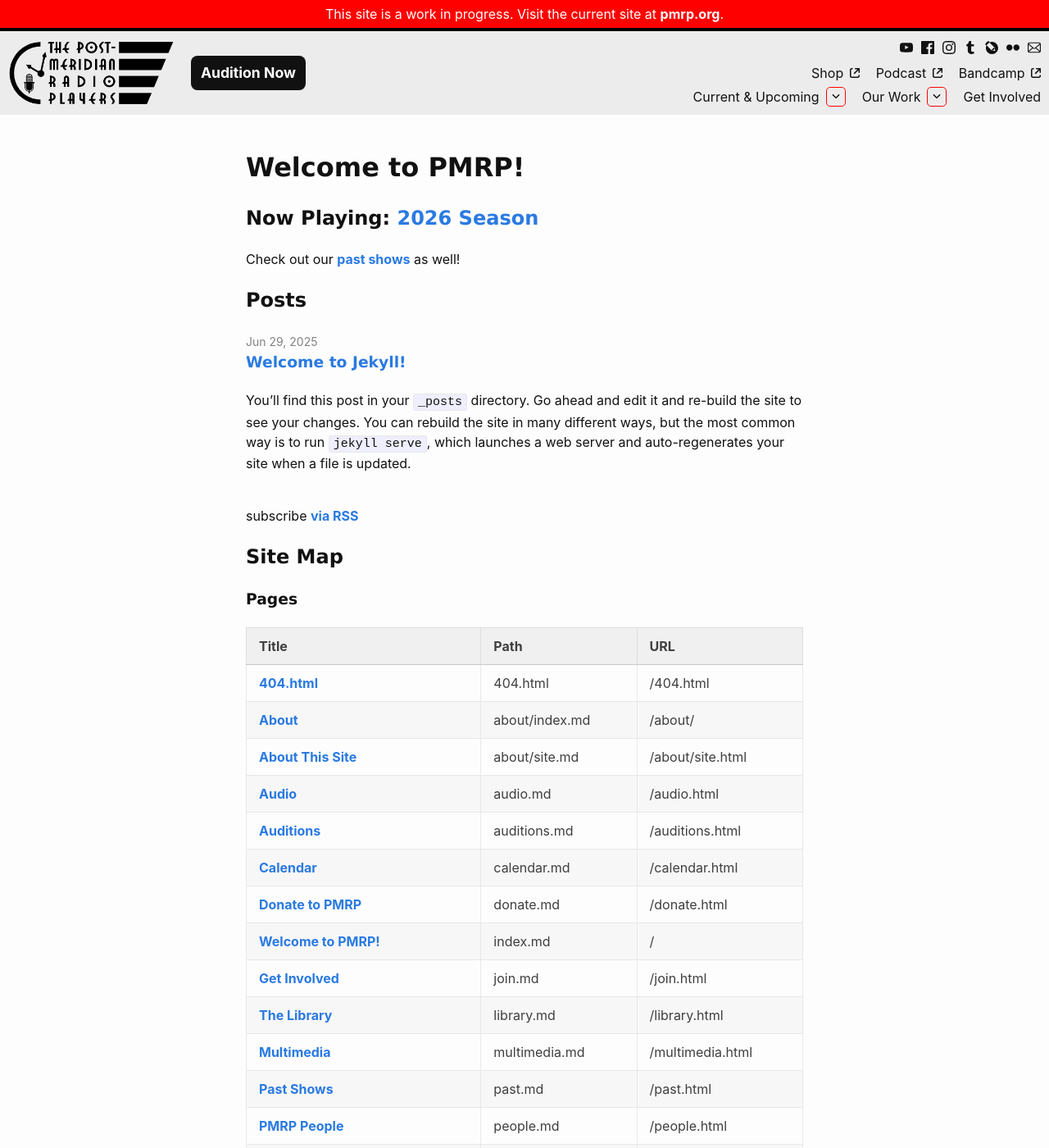
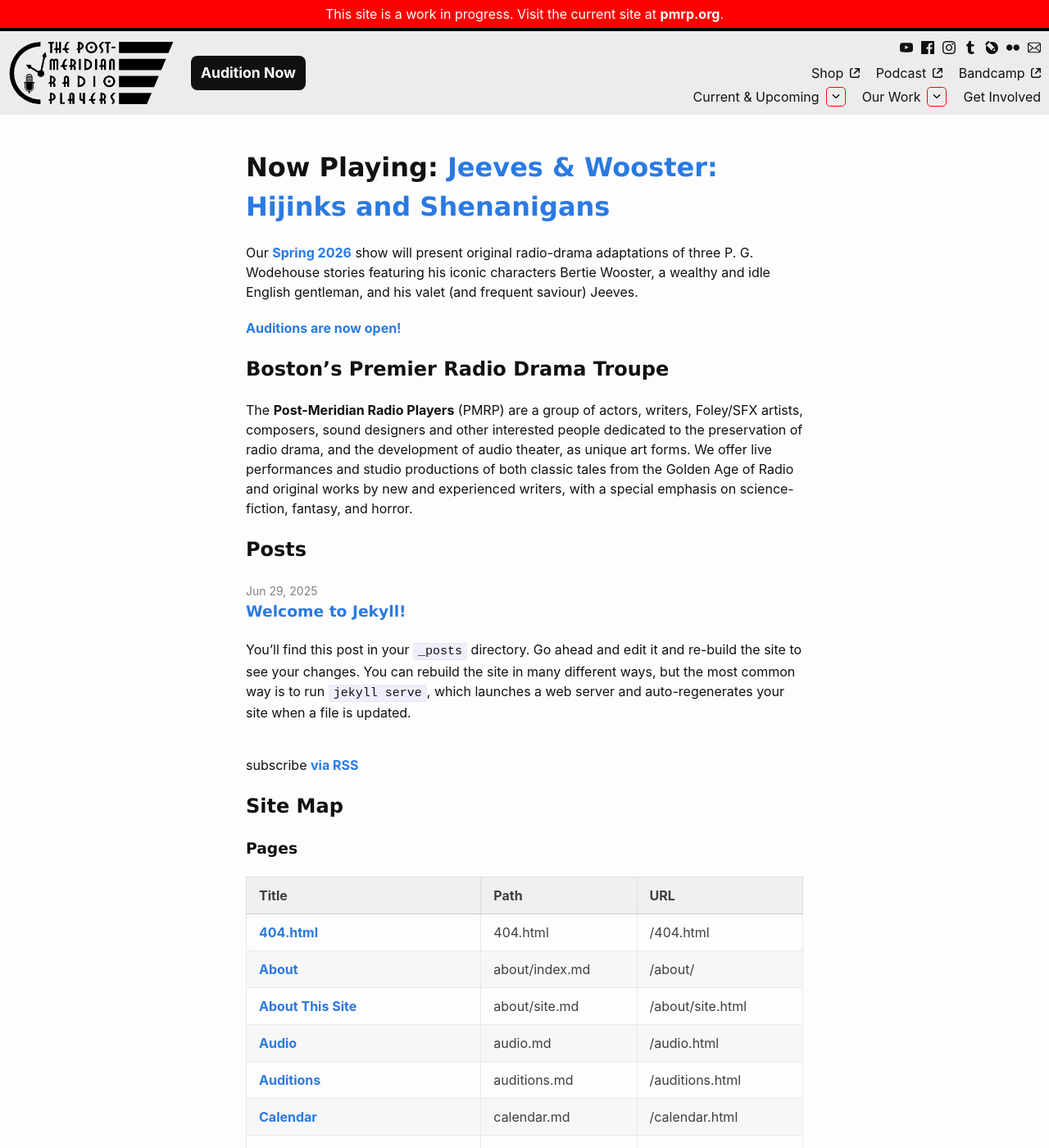
Before and after one commit to pmrp-boston/pmrp_2025, a Jekyll site: the page built from index.md, in a window 1280 px wide and 1400 px high. Shown: the whole window at 82% size. Built offline with Jekyll 4.4.1, drawn with Linux system fonts in a browser that asks for light colours.

Commit message:
Add Now Playing to homepage

```diff
--- a/index.md
+++ b/index.md
@@ -1,15 +1,74 @@
 ---
-# Feel free to add content and custom Front Matter to this file.
-# To modify the layout, see https://jekyllrb.com/docs/themes/#overriding-theme-defaults
-
 layout: home
-title: Welcome to PMRP!
 ---
 
-{% assign current_season = site.seasons | sort: "season_id" | reverse | first %}
-{% if current_season %}
-## Now Playing: [{{ current_season.title }}]({{ current_season.url | relative_url }})
-Check out our [past shows]({{ "past" | relative_url }}) as well!
+{% assign num_upcoming_events = 0 %}
+{% for event in site.events %}
+{% if site.time < event.closed_datetime %}
+{% assign num_upcoming_events = num_upcomin_events | plus: 1 %}
+{% endif %}
+{% endfor %}
+
+{% if num_upcoming_events >= 2 %}
+
+# Now Playing:
+
+{% for event in site.events %}
+{% if site.time < event.closed_datetime %}
+
+## [{{ event.title }}]({{ event.url | relative_url }})
+
+{{ event.excerpt }}
+
+{% if event.auditions.closed_datetime %}
+[Auditions are now open!]({{ 'auditions' | relative_url }})
+{% endif %}
+
+{% assign has_tickets = false %}
+{% for ticket_details in event.tickets %}
+{% if site.time < ticket_details.closed_datetime %}
+{% assign has_tickets = true %}
+{% endif %}
+{% endfor %}
+
+{% if has_tickets %}
+[Tickets are available now!]({{ 'tickets' | relative_url }})
+{% endif %}
+
+{% endif %}
+{% endfor %}
+
+{% elsif num_upcoming_events == 1 %}
+
+{% for event in site.events %}
+{% if site.time < event.closed_datetime %}
+{% assign current_event = event %}
+{% endif %}
+{% endfor %}
+
+# Now Playing: [{{ current_event.title }}]({{ current_event.url | relative_url }})
+
+{{ current_event.excerpt }}
+
+{% if current_event.auditions.closed_datetime %}
+[Auditions are now open!]({{ 'auditions' | relative_url }})
+{% endif %}
+
+{% assign has_tickets = false %}
+{% for ticket_details in current_event.tickets %}
+{% if site.time < ticket_details.closed_datetime %}
+{% assign has_tickets = true %}
+{% endif %}
+{% endfor %}
+
+{% if has_tickets %}
+[Tickets are available now!]({{ 'tickets' | relative_url }})
+{% endif %}
+
 {% else %}
 We're not running any seasons right now. Check out our [past shows]({{ "past" | relative_url }})!
 {% endif %}
+
+## Boston's Premier Radio Drama Troupe
+
+The **Post-Meridian Radio Players** (PMRP) are a group of actors, writers, Foley/SFX artists, composers, sound designers and other interested people dedicated to the preservation of radio drama, and the development of audio theater, as unique art forms. We offer live performances and studio productions of both classic tales from the Golden Age of Radio and original works by new and experienced writers, with a special emphasis on science-fiction, fantasy, and horror.
```
